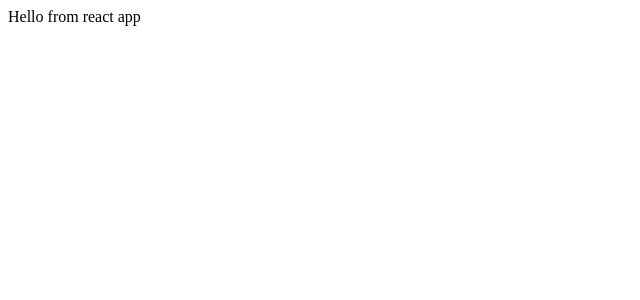
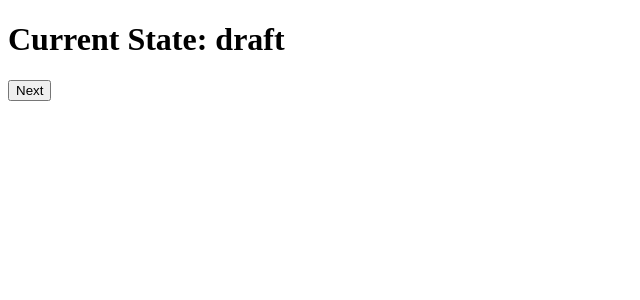
Before and after one commit to orisela/payment-fsm, a React (Create React App) app: page / in a window 1280 px wide. Shown: the top 300 px of the page, without its empty margins (0-640 px from the left). Built offline with nearby package versions, Linux system fonts and the light colour scheme.

Commit message:
add use payment

```diff
--- a/src/App.tsx
+++ b/src/App.tsx
@@ -1,5 +1,15 @@
+import { usePayment } from './payment-fsm';
+
 function App() {
-  return <div>Hello from react app</div>;
+  const { state, setNextState, setPrevState } = usePayment();
+
+  return (
+    <div>
+      <h1>Current State: {state} </h1>
+      {setPrevState && <button onClick={setPrevState}>Prev</button>}
+      {setNextState && <button onClick={setNextState}>Next</button>}
+    </div>
+  );
 }
 
 export default App;
--- /dev/null
+++ b/src/payment-fsm/index.ts
@@ -0,0 +1,32 @@
+import { useState } from 'react';
+import { PaymentStates, Transitions } from './types';
+
+const transitions: Transitions = {
+  [PaymentStates.DRAFT]: { nextState: PaymentStates.SET_FUNDING_SOURCE },
+  [PaymentStates.SET_FUNDING_SOURCE]: {
+    nextState: PaymentStates.SET_DELIVERY_METHOD,
+    prevState: PaymentStates.DRAFT,
+  },
+  [PaymentStates.SET_DELIVERY_METHOD]: {
+    nextState: PaymentStates.REVIEW,
+    prevState: PaymentStates.SET_FUNDING_SOURCE,
+  },
+  [PaymentStates.REVIEW]: {
+    nextState: PaymentStates.PAID,
+    prevState: PaymentStates.SET_DELIVERY_METHOD,
+  },
+  [PaymentStates.PAID]: {},
+};
+
+const usePayment = (initialState: PaymentStates = PaymentStates.DRAFT) => {
+  const [state, setState] = useState<PaymentStates>(initialState);
+
+  const { nextState, prevState } = transitions[state];
+
+  const setNextState = nextState ? () => setState(nextState) : null;
+  const setPrevState = prevState ? () => setState(prevState) : null;
+
+  return { state, setNextState, setPrevState };
+};
+
+export { usePayment };
--- /dev/null
+++ b/src/payment-fsm/types.ts
@@ -0,0 +1,14 @@
+export enum PaymentStates {
+  DRAFT = 'draft',
+  SET_FUNDING_SOURCE = 'set_funding_source',
+  SET_DELIVERY_METHOD = 'set_delivery_method',
+  REVIEW = 'review',
+  PAID = 'paid',
+}
+
+type TransitionHandlers = {
+  nextState?: PaymentStates;
+  prevState?: PaymentStates;
+};
+
+export type Transitions = Record<PaymentStates, TransitionHandlers>;
```
